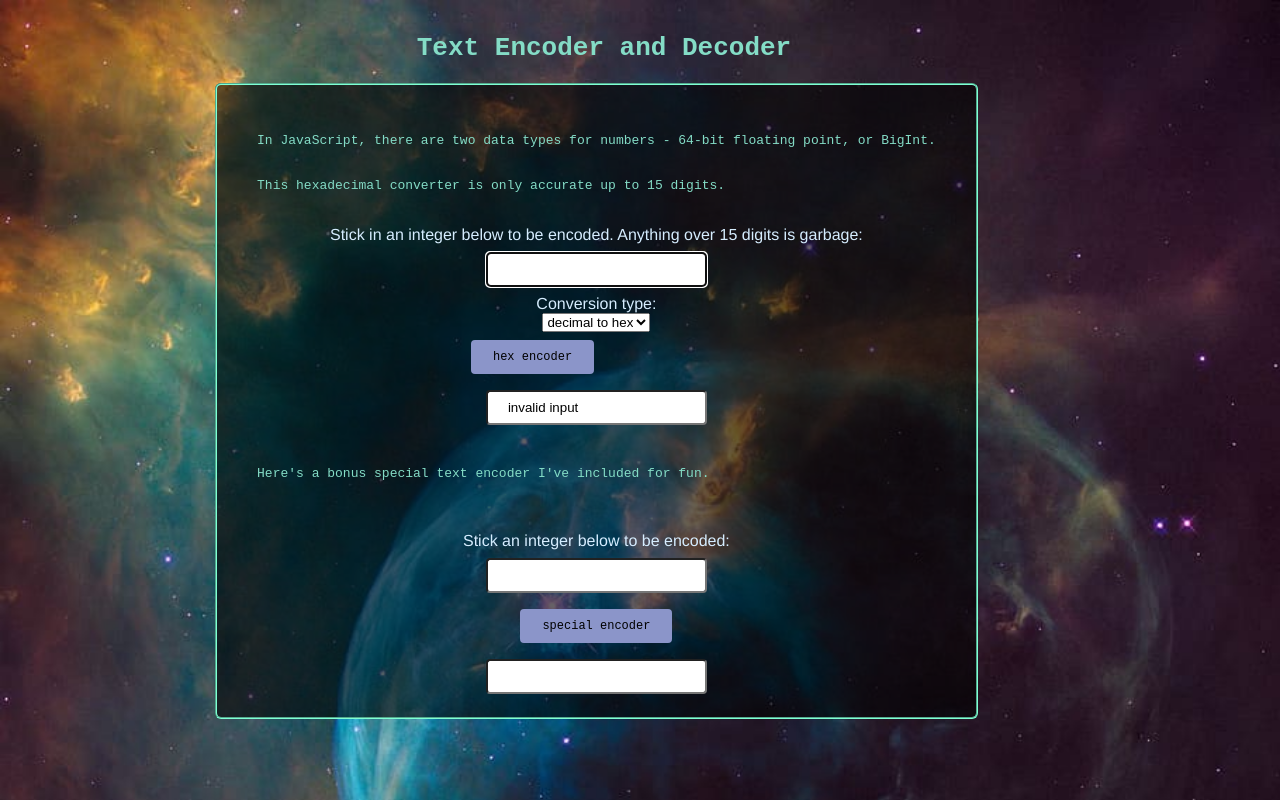
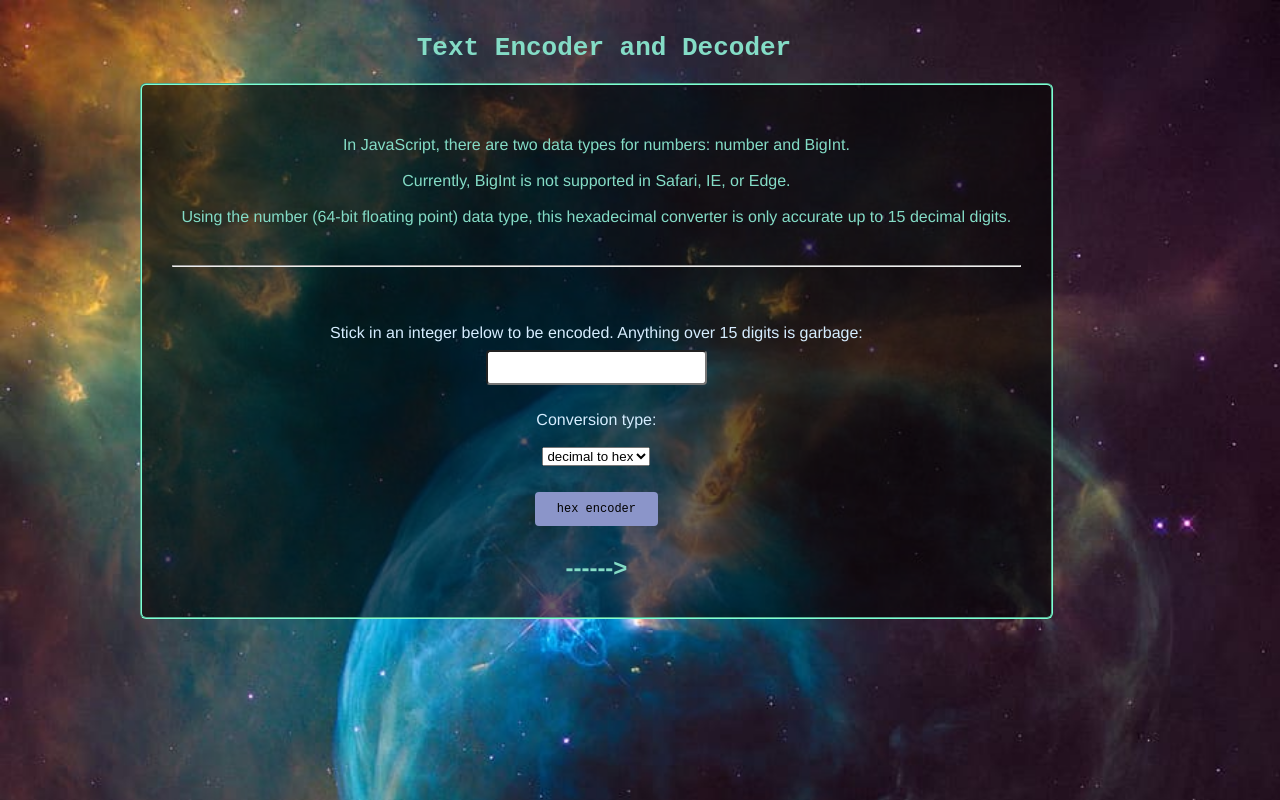
Before and after one commit to miapelino/encoding-adventures, a plain HTML site: page index.html in a window 1280 px wide. Both pictures are taken after a click on the button "hex encoder". Drawn offline with Linux system fonts and the light colour scheme.

Commit message:
remove spike code for validation, decoding, and special encoding
refactor names
add styling

```diff
--- a/index.html
+++ b/index.html
@@ -12,59 +12,28 @@
       <form name="form">
         <fieldset>
           <p>
-                  In JavaScript, there are two data types for numbers - 64-bit floating point, or BigInt.
-                  <br>
-                  <br>
-                  <br>
-                  This hexadecimal converter is only accurate up to 15 digits.
+            In JavaScript, there are two data types for numbers: number and BigInt.<br>
+            <br>Currently, BigInt is not supported in Safari, IE, or Edge.<br>
+            <br>Using the number (64-bit floating point) data type, this hexadecimal converter is only accurate up to 15 decimal digits.<br>
+            <br><hr>
           </p>
           <label for="inputValue1">Stick in an integer below to be encoded. Anything over 15 digits is garbage:</label>
           <br>
-            <input
-              id="inputValue1"
-              required pattern="[A-Fa-f0-9]+"
-            />
+          <input id="inputValue1" required pattern="[A-Fa-f0-9]+"/>
+          <br>
           <br>
           <label for="dropDown">Conversion type:</label>
           <br>
-              <select
-               id="dropDown"
-               onchange="buttonVisibility()">
-               <option value="decimalInteger" selected>decimal to hex</option>
-               <option value="encodedText">hex to decimal</option>
+          <br>
+          <select id="dropDown" onchange="buttonVisibility()">
+            <option value="decToHex" selected>decimal to hex</option>
+            <option value="hexToDec">hex to decimal</option>
           </select>
           <br>
-                  <input
-                          type="button"
-                          id="int16"
-                          value="hex encoder"
-                          onclick="hexEncoder()"/>
-                  <input
-                          type="button"
-                          id="hex"
-                          value="hex decoder"
-                          onclick="decodeHex()"/>
           <br>
-            <input
-                id="output1" />
+          <input type="button" id="int16" value="hex encoder" onclick="decToHexEncoder()"/>
           <br>
-              <p>Here's a bonus special text encoder I've included for fun.</p>
-          <br>
-            <label for="inputValue2">Stick an integer below to be encoded:</label>
-          <br>
-            <input
-              id="inputValue2"
-              required pattern="[A-Fa-f0-9]+"
-            />
-              <br>
-            <input
-                type="button"
-                id="specEncode"
-                value="special encoder"
-                onclick="textEncoder()"/>
-            <br>
-            <input
-                id="output2" />
+          <h2 id="output1"></h2>
         </fieldset>
       </form>
     </div>
--- a/resources/css/main.css
+++ b/resources/css/main.css
@@ -5,6 +5,7 @@ body {
     padding: 8px 20px;
     background-image: url('images/space.jpg');
     background-size: cover;
+    color: #84dcc6;
 }
 
 h1 {
@@ -15,15 +16,17 @@ h1 {
 }
 
 p {
-    padding: 20px 10px;
-    font-family: monospace;
-    text-align: justify;
-    size: 16px;
-    color: #84dcc6;
+    padding: 20px 10px 5px;
+    text-align: center;
+    font-size: 16px;
 }
 
 label {
     color: #d6edff;
+}
+
+hr {
+    color: #84dcc6;
 }
 
 input {
--- a/resources/index.js
+++ b/resources/index.js
@@ -1,27 +1,10 @@
 let inputHex = document.getElementById('inputValue1');
-let inputSpecial = document.getElementById('inputValue2');
 let outputHex = document.getElementById('output1');
-let outputSpecial = document.getElementById('output2');
 let conversionType = document.getElementById('dropDown');
 
-function hexEncoder() {
-  outputHex.value = '';
-  validateHexInput()
-    ? outputHex.value = decToHex(parseInt(inputHex.value))
-    : outputHex.value = inputInvalid(inputHex);
-}
-
-function decodeHex() {
-  // let hiByte = value.slice(0,2);
-  // let loByte = value.slice(2);
-  outputHex.value = parseInt(inputHex.value, 16);
-}
-
-function textEncoder() {
-  outputSpecial.value = '';
-  validateSpecialInput()
-    ? outputSpecial.value = encodeSpecial(parseInt(inputSpecial.value))
-    : outputSpecial.value = inputInvalid(inputSpecial);
+function decToHexEncoder() {
+  outputHex.innerText = '';
+  outputHex.innerText = inputHex.value.toString().concat(' ------> ').concat(decToHex(parseInt(inputHex.value)).toString());
 }
 
 function buttonVisibility() {
@@ -29,18 +12,10 @@ function buttonVisibility() {
   document.getElementById("hex").style.visibility = isHex();
 }
 
-const encodeSpecial = number => {
-  let x = (number+8192).toString(2).padStart(14,'0');
-  let loByte = ( +('0b'+x.slice(7))).toString(16).padStart(2,'0');
-  let hiByte = ( +('0b'+x.slice(0,7))).toString(16).padStart(2,'0');
-  return hiByte+loByte;
-};
-
 const decToHex = number => {
   if(number < 16){
     return symbolEquivalent.get(number);
   }
-  //return number.toString(16);
   return calculateRemainder(number, 16);
 };
 
@@ -65,6 +40,18 @@ const formatHexadecimal = hexArray => {
   return hexConversion.join('');
 };
 
+const isDecimal = () => {
+  return conversionType.value === 'decToHex'
+    ?'visible'
+    :'collapse';
+};
+
+const isHex = () => {
+  return conversionType.value === 'hexToDec'
+    ?'visible'
+    :'collapse';
+};
+
 const symbolEquivalent = new Map(
   [
     [0,'0'],
@@ -85,49 +72,3 @@ const symbolEquivalent = new Map(
     [15,'F']
   ]
 );
-
-const validateHexInput = () => {
-  return conversionType.value==='decimalInteger'
-    ?isIntegerWithinRange(inputHex)
-    :isValidEncodedText(inputHex.value);
-};
-
-const validateSpecialInput = () => {
-  //todo: validate special text input
-  return false;
-};
-
-const inputInvalid = (input) => {
-  input.focus();
-  input.value = '';
-  return 'invalid input';
-};
-
-const isIntegerWithinRange = (input) => {
-  return !isNaN(input.value)
-    && Number.isInteger(parseInt(input.value))
-    && isWithinRange(parseInt(input.value));
-};
-
-const isWithinRange = value => {
-  return true;
-  // return value >= -8192 && value <= 8191;
-};
-
-const isValidEncodedText = value => {
-  let alphaExp = /^[0-9a-zA-Z]+$/;
-  console.log(value.match(alphaExp));
-  return value.match(alphaExp);
-};
-
-const isDecimal = () => {
-  return conversionType.value === 'decimalInteger'
-    ?'visible'
-    :'collapse';
-};
-
-const isHex = () => {
-  return conversionType.value === 'encodedText'
-    ?'visible'
-    :'collapse';
-};
```
Lines whose indentation alone changed are shown as unchanged.
